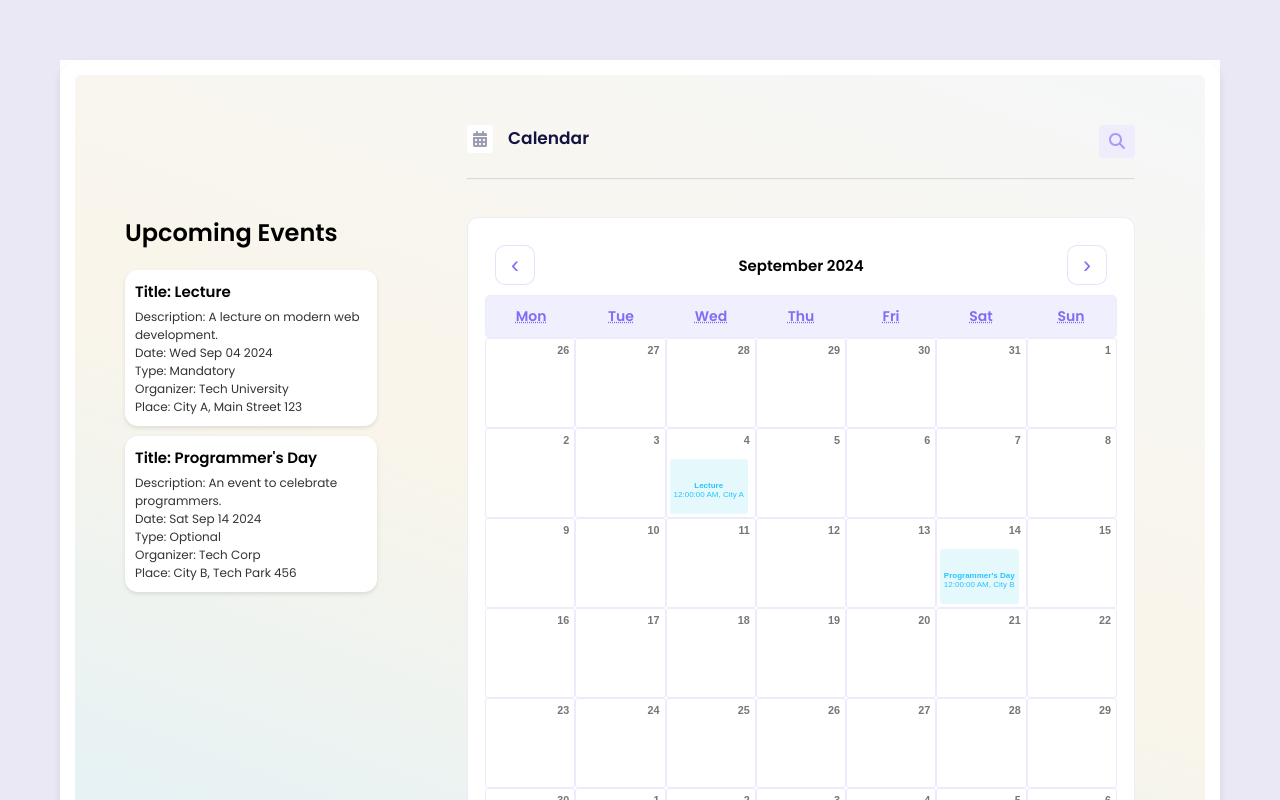
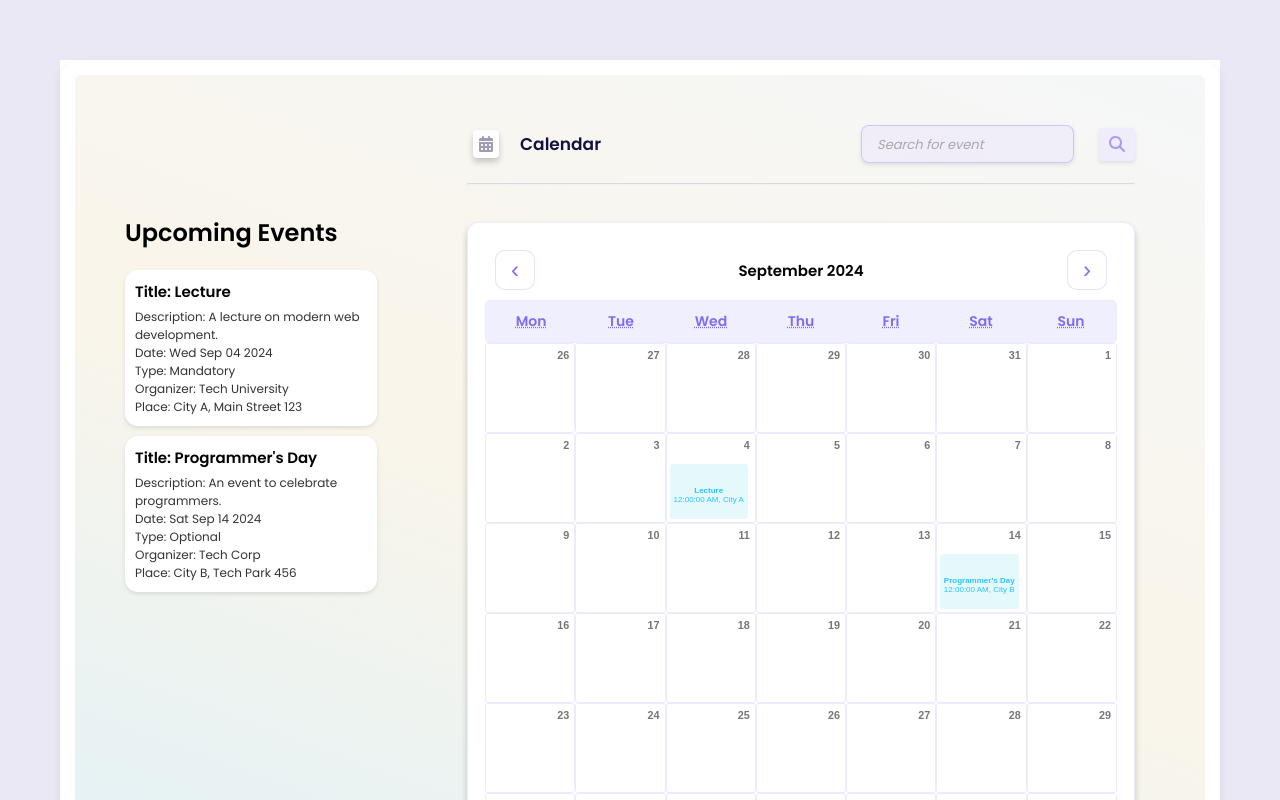
Before and after one commit to IsStephy/EventLink, a React (Create React App) app: page / in a window 1280 px wide. Shown: the top 800 px of the page. Built offline with nearby package versions, Linux system fonts and the light colour scheme.

Commit message:
added search feature

```diff
--- a/src/App.css
+++ b/src/App.css
@@ -168,6 +168,7 @@
 .icon-calendar-text-css {
   display: flex;
   gap: 15px;
+  align-items: center;
 }
 
 /* src/App.css */
@@ -185,6 +186,13 @@ body, .upcoming-events {
   background-color: white;
   border-radius: 4px;
   font-size: 16px;
+  box-shadow: 0px 4px 6px rgba(0, 0, 0, 0.2);
+}
+
+.button-calendar-icon-css {
+  cursor: pointer;
+  background-color: transparent;
+  border: none;
 }
 
 .calendar-text-css {
@@ -207,6 +215,13 @@ body, .upcoming-events {
   padding-right: 10px;
   padding-bottom: 8px;
   border-radius: 4px;
+  transition: background-color 0.3s ease, box-shadow 0.3s ease, opacity 0.3s ease;
+  cursor: pointer;
+  box-shadow: 0 2px 4px rgba(0, 0, 0, 0.1);
+}
+
+.button-search-icon-css:hover {
+  opacity: 0.6;
 }
 
 .line-css {
@@ -226,6 +241,7 @@ body, .upcoming-events {
   max-width: 100%; /* Ensures it doesn't exceed the parent's width */
   max-height: 100%; /* Ensures it doesn't exceed the parent's height */
   overflow: auto;
+  box-shadow: 0px 4px 6px rgba(0, 0, 0, 0.2);
 
 }
 
@@ -345,3 +361,38 @@ body, .upcoming-events {
   background-color: rgba(225, 221, 247, 1); /* Lighter background when hovering */
   color: rgba(39, 196, 255, 1); /* Change text color on hover */
 }
+
+/* Styling the search input */
+.input-search-css {
+  padding: 10px 15px;
+  border-radius: 8px;
+  border: 1px solid rgba(131, 109, 244, 0.3);
+  background-color: rgba(239, 236, 251, 0.8);
+  font-size: 14px;
+  color: rgba(60, 60, 60, 1);
+  transition: background-color 0.3s ease, border-color 0.3s ease;
+  outline: none; /* Remove default outline */
+  width: 100%; /* Adjust the width to match the container */
+  box-shadow: 0 2px 4px rgba(0, 0, 0, 0.1); /* Add subtle shadow */
+  flex-grow: 1;
+
+}
+
+.input-search-css:focus {
+  background-color: white; /* Highlight on focus */
+  border-color: rgba(131, 109, 244, 1);
+}
+
+.search-bar-css {
+  display: flex;
+  align-items: center;
+  gap: 25px;
+}
+
+.input-search-css::placeholder {
+  font-style: italic;
+  color: rgba(0, 0, 0, 0.5); /* Transparent black, adjust as needed */
+  opacity: 0.6;
+  font-family: 'Poppins', sans-serif;
+  font-size: 13px;
+}
--- a/src/App.js
+++ b/src/App.js
@@ -59,6 +59,30 @@ function UpcomingEvents({ events }) {
   );
 }
 
+// Component to display filtered events
+function FilteredEvents({ events }) {
+  return (
+    <div>
+      {events.length > 0 ? (
+        events.map((event, index) => (
+          <div key={index} className='filtered-event-css'>
+            <h4>Title: {event.titlu}</h4>
+            <p className='filtered-event-paragraph-css'>
+              Description: {event.descriere}<br />
+              Date: {event.data.toDateString()}<br />
+              Type: {event.tip}<br />
+              Organizer: {event.organizer.nume}<br />
+              Place: {event.place.oras}, {event.place.strada}
+            </p>
+          </div>
+        ))
+      ) : (
+        <p>No events found.</p>
+      )}
+    </div>
+  );
+}
+
 // FontAwesome Icons
 const SearchIcon = () => (
   <div>
@@ -66,14 +90,10 @@ const SearchIcon = () => (
   </div>
 );
 
-const CalendarIcon = () => (
-  <div>
-    <FontAwesomeIcon icon={faCalendarAlt} className="calendar-icon-css" />
-  </div>
-);
 
 // Main App Component
 function App() {
+  const [inputValue, setInputValue] = useState('');
   const [events, setEvents] = useState([
     new Event(
       1,
@@ -96,6 +116,9 @@ function App() {
   ]);
 
   const [calendarEvents, setCalendarEvents] = useState({});
+  const [filteredEvents, setFilteredEvents] = useState([]);
+  const [searchPerformed, setSearchPerformed] = useState(false);
+  const [showCalendar, setShowCalendar] = useState(true); // Added state to control calendar visibility
 
   useEffect(() => {
     const eventsByDate = events.reduce((accumulation, event) => {
@@ -109,6 +132,19 @@ function App() {
 
     setCalendarEvents(eventsByDate);
   }, [events]);
+
+  // Function to handle the search click
+  const handleSearchClick = () => {
+    const searchQuery = inputValue.toLowerCase();
+    const filtered = events.filter(event =>
+      event.titlu.toLowerCase().includes(searchQuery) ||
+      event.descriere.toLowerCase().includes(searchQuery) ||
+      event.organizer.nume.toLowerCase().includes(searchQuery)
+    );
+    setFilteredEvents(filtered); // Update filtered events
+    setSearchPerformed(true); // Indicate that search has been performed
+    setShowCalendar(false); // Hide calendar after search
+  };
 
   // Function to render event details on the calendar
   const tileContent = ({ date, view }) => {
@@ -129,6 +165,19 @@ function App() {
     ) : null;
   };
 
+  // Function to handle the calendar button click
+  const handleCalendarClick = () => {
+    setShowCalendar(true); // Show the calendar
+    setSearchPerformed(false); // Reset search state
+  };
+
+  // CalendarIcon Component
+  const CalendarIcon = () => (
+    <button className='button-calendar-icon-css' onClick={handleCalendarClick}>
+      <FontAwesomeIcon icon={faCalendarAlt} className="calendar-icon-css" />
+    </button>
+  );
+
   return (
     <div className='purple-container-css'>
       <div className="gradient-background">
@@ -145,15 +194,25 @@ function App() {
                 <CalendarIcon />
                 <div className='calendar-text-css'>Calendar</div>
               </div>
-              <div>
-                <button className='button-search-icon-css'>
+              <div className='search-bar-css'>
+                <input
+                  value={inputValue}
+                  onChange={(e) => setInputValue(e.target.value)}
+                  className='input-search-css'
+                  placeholder="Search for event"
+                />
+                <button className='button-search-icon-css' onClick={handleSearchClick}>
                   <SearchIcon />
                 </button>
               </div>
             </div>
-            <hr className='line-css'></hr>
-            <div className='calendar-css'>
-              <Calendar tileContent={tileContent} />
+            <hr className='line-css' />
+            <div className='calendar-or-events'>
+              {searchPerformed ? (
+                <FilteredEvents events={filteredEvents} />
+              ) : showCalendar ? (
+                <div className='calendar-css'><Calendar tileContent={tileContent}/> </div>
+              ) : null}
             </div>
           </div>
 
```
